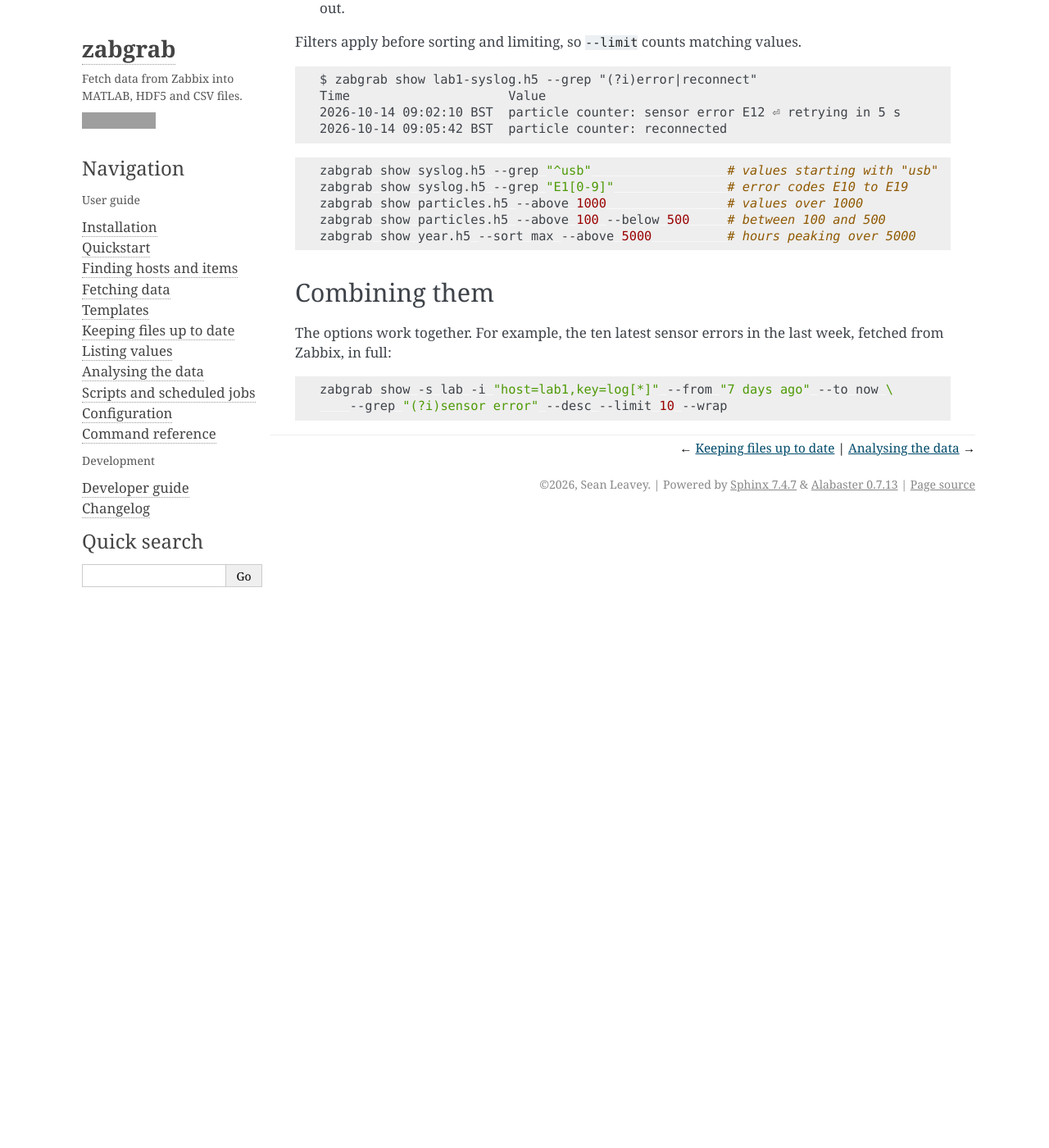
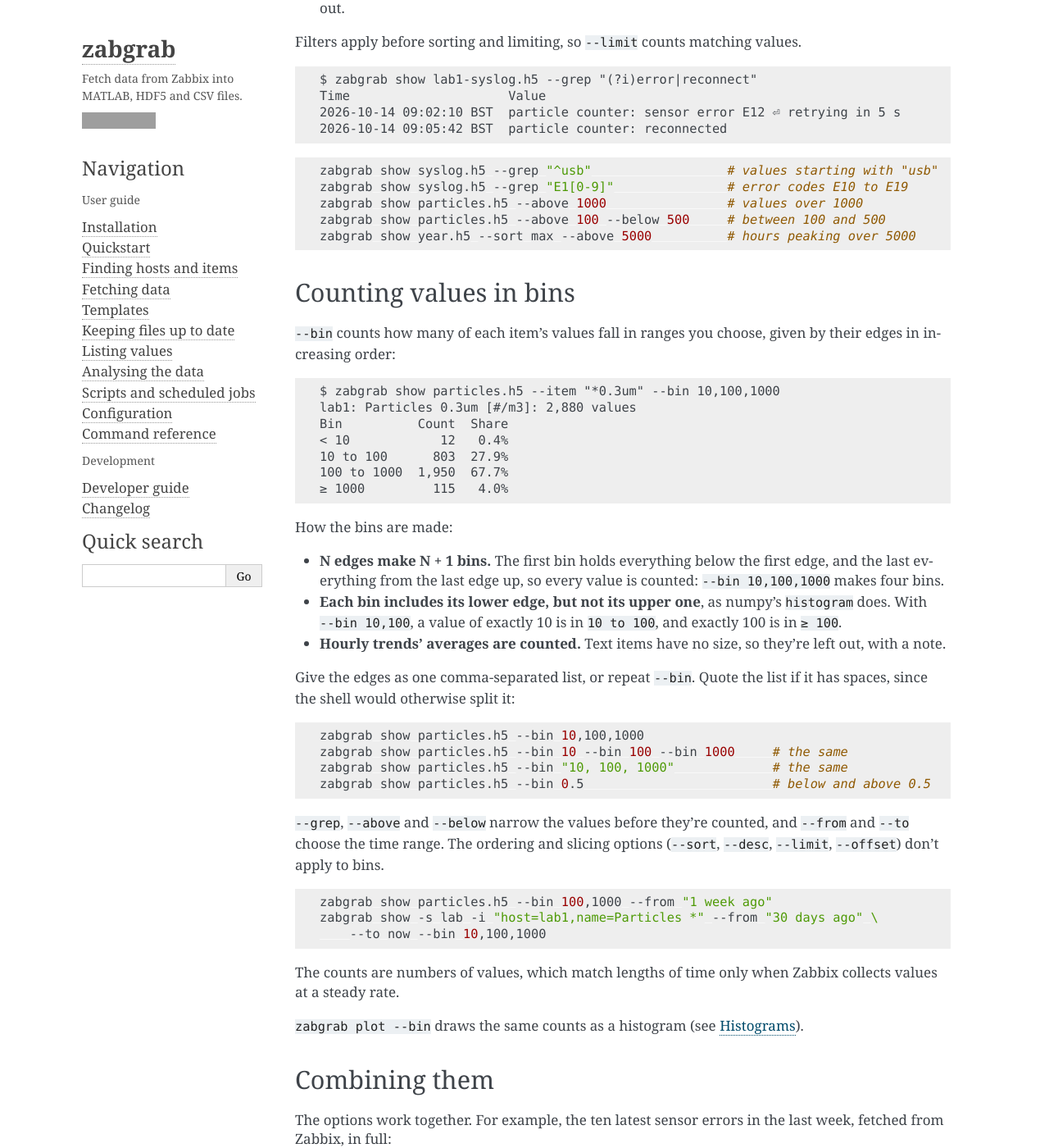
Before and after one commit to SeanDS/zabgrab, a Sphinx documentation site: the page built from docs/guide/showing.rst, in a window 1280 px wide and 1400 px high, scrolled down 3073 px. Shown: the whole window at 82% size. Built offline with Sphinx 7.4.7, drawn with Linux system fonts in a browser that asks for light colours; grey boxes are pictures that could not be loaded.

Commit message:
Document --bin for show and plot
The listing guide gains Counting values in bins (how bins are made, numpy's
half-open convention, giving edges, filters, and that counts are values rather
than time), and the analysing guide a Histograms section with an example
image. CHANGELOG and PLAN.md are updated too.

Co-Authored-By: Claude Opus 5.5 <noreply@anthropic.com>
Claude-Session: https://claude.ai/code/session_01RwAjw1B4FMwohsQ2R2xPfk

```diff
--- a/CHANGELOG.rst
+++ b/CHANGELOG.rst
@@ -10,6 +10,9 @@ Changelog
   expression), ``--above`` and ``--below``, and paged in a terminal. Useful for
   text and log items, which can't be plotted, and for finding the highest values.
 - New ``fetch --show`` option to list the fetched data.
+- New ``--bin`` option for ``show`` and ``plot``, counting each item's values in
+  bins with the given edges (e.g. ``--bin 10,100,1000``): ``show`` lists each
+  bin's count and share, and ``plot`` draws a histogram.
 
 1.0.0 (2026-10-15)
 ------------------
--- a/docs/guide/showing.rst
+++ b/docs/guide/showing.rst
@@ -174,6 +174,61 @@ Filters apply before sorting and limiting, so ``--limit`` counts matching values
    zabgrab show particles.h5 --above 100 --below 500     # between 100 and 500
    zabgrab show year.h5 --sort max --above 5000          # hours peaking over 5000
 
+.. _bins:
+
+Counting values in bins
+-----------------------
+
+``--bin`` counts how many of each item's values fall in ranges you choose, given by
+their edges in increasing order:
+
+.. code-block:: text
+
+   $ zabgrab show particles.h5 --item "*0.3um" --bin 10,100,1000
+   lab1: Particles 0.3um [#/m3]: 2,880 values
+   Bin          Count  Share
+   < 10            12   0.4%
+   10 to 100      803  27.9%
+   100 to 1000  1,950  67.7%
+   ≥ 1000         115   4.0%
+
+How the bins are made:
+
+- **N edges make N + 1 bins.** The first bin holds everything below the first
+  edge, and the last everything from the last edge up, so every value is counted:
+  ``--bin 10,100,1000`` makes four bins.
+- **Each bin includes its lower edge, but not its upper one**, as numpy's
+  ``histogram`` does. With ``--bin 10,100``, a value of exactly 10 is in
+  ``10 to 100``, and exactly 100 is in ``≥ 100``.
+- **Hourly trends' averages are counted.** Text items have no size, so they're
+  left out, with a note.
+
+Give the edges as one comma-separated list, or repeat ``--bin``. Quote the list if
+it has spaces, since the shell would otherwise split it:
+
+.. code-block:: bash
+
+   zabgrab show particles.h5 --bin 10,100,1000
+   zabgrab show particles.h5 --bin 10 --bin 100 --bin 1000     # the same
+   zabgrab show particles.h5 --bin "10, 100, 1000"             # the same
+   zabgrab show particles.h5 --bin 0.5                         # below and above 0.5
+
+``--grep``, ``--above`` and ``--below`` narrow the values before they're counted,
+and ``--from`` and ``--to`` choose the time range. The ordering and slicing
+options (``--sort``, ``--desc``, ``--limit``, ``--offset``) don't apply to bins.
+
+.. code-block:: bash
+
+   zabgrab show particles.h5 --bin 100,1000 --from "1 week ago"
+   zabgrab show -s lab -i "host=lab1,name=Particles *" --from "30 days ago" \
+       --to now --bin 10,100,1000
+
+The counts are numbers of values, which match lengths of time only when Zabbix
+collects values at a steady rate.
+
+``zabgrab plot --bin`` draws the same counts as a histogram (see
+:ref:`histograms`).
+
 Combining them
 --------------
 
```
Also changed, not shown: PLAN.md (+22 -0 lines), docs/guide/analysing.rst (+25 -0 lines), docs/guide/histogram.png (added).
